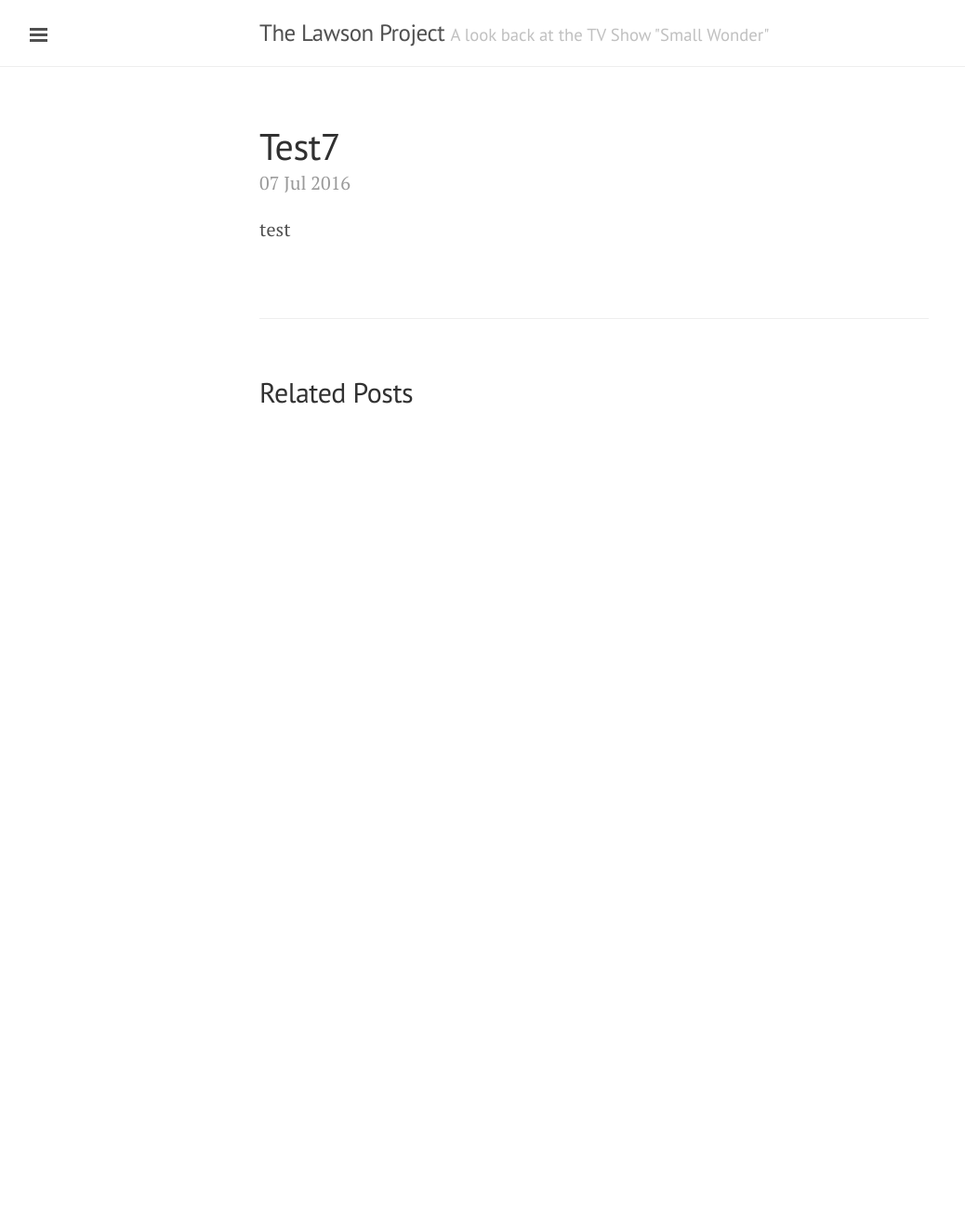
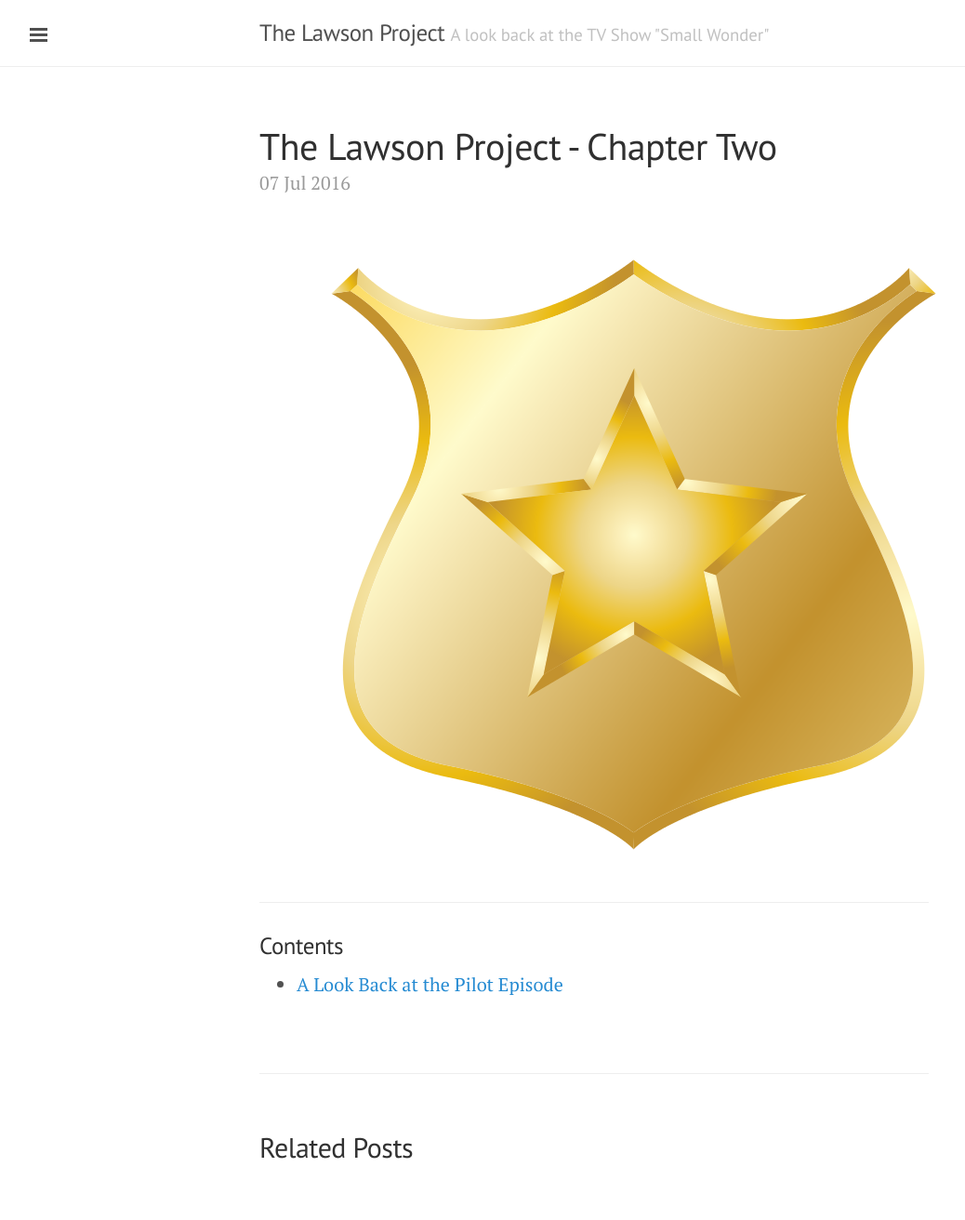
Before and after one commit to lawsonprjct/lawsonprjct.github.io, a Jekyll site: the page built from _posts/2016-07-07-test7.md, in a window 1280 px wide. Shown: the whole page at 93% size, without its empty margins (1-1039 px from the left). Built offline with Jekyll 4.4.1, drawn with Linux system fonts in a browser that asks for light colours; a script that is not in the unit is left out; before the commit the page ends 900 px from its top, so only the background shows below that.

Commit message:
Update from Forestry.io - _posts/2016-07-07-test7.md

```diff
--- a/_posts/2016-07-07-test7.md
+++ b/_posts/2016-07-07-test7.md
@@ -1,6 +1,12 @@
 ---
-title: Test7
+title: The Lawson Project - Chapter Two
 date: '2016-07-07 00:00:00'
 layout: post
 ---
-test
+![]({{ site.baseurl }}/forestryio/images/Gold_police_badge.png)
+
+* * *
+
+### Contents
+
+* [A Look Back at the Pilot Episode](https://midmichonline.quip.com/PmxVAcUHUx1o)
```
Also changed, not shown: forestryio/images/Gold_police_badge.png (added).
